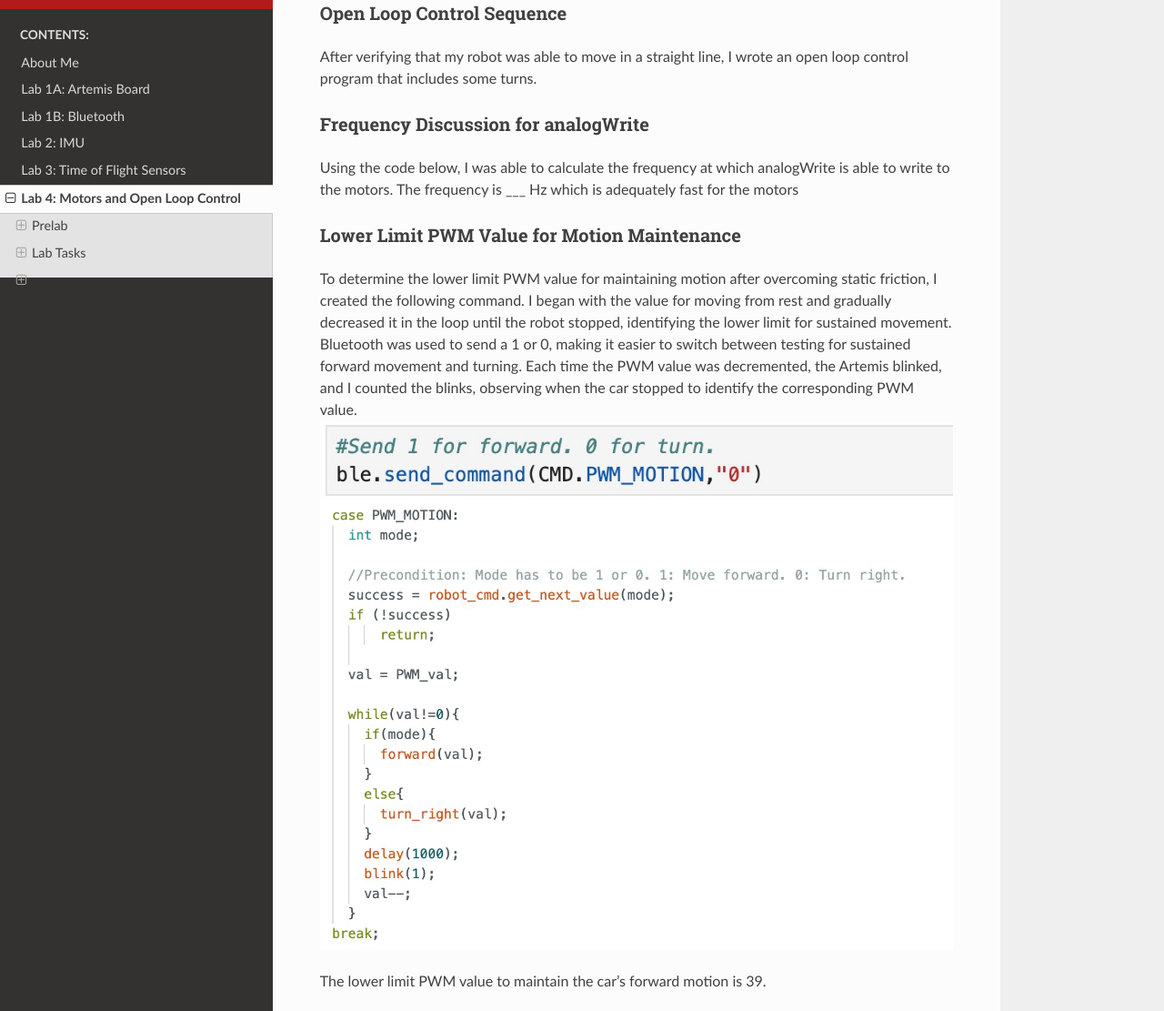
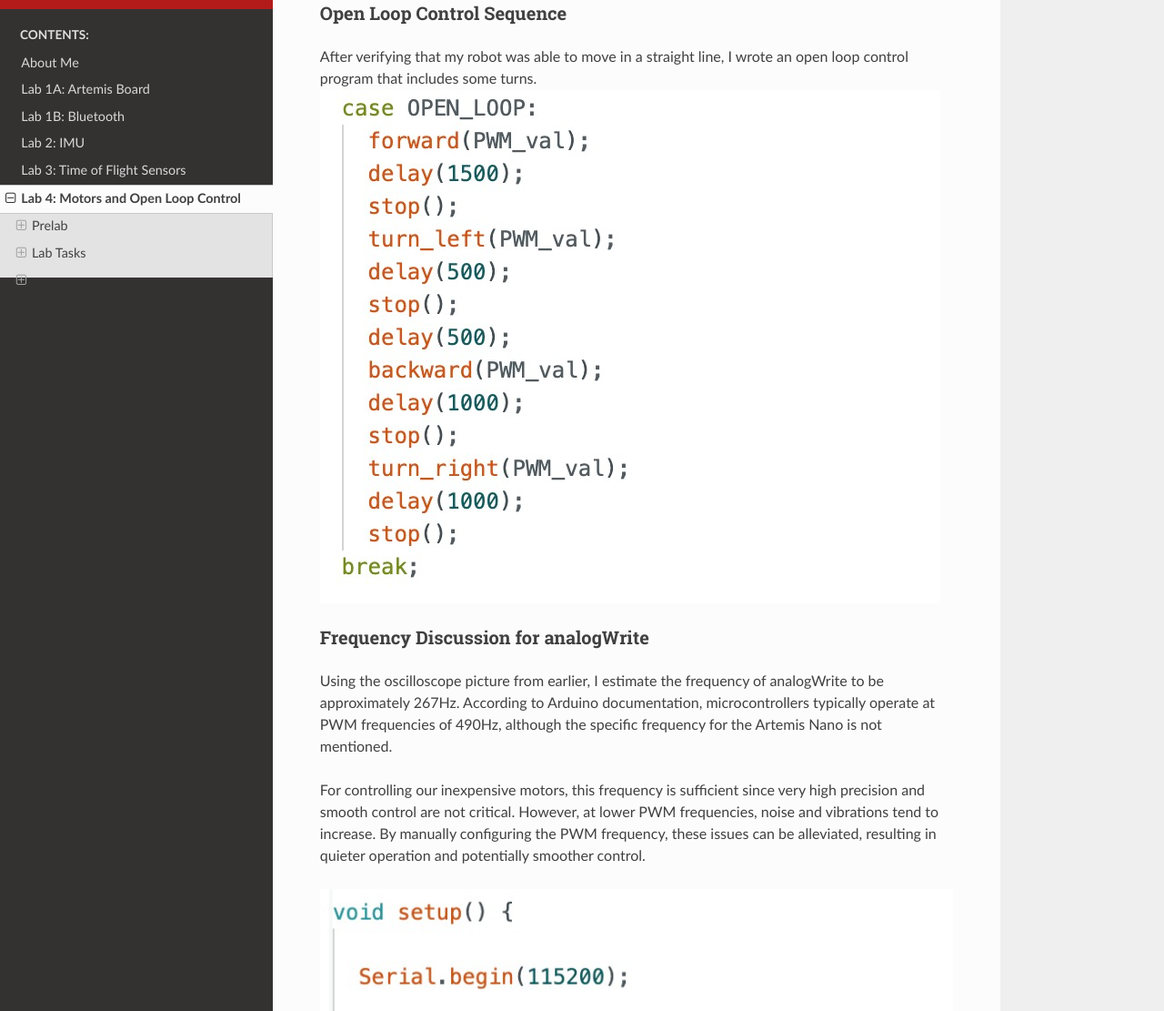
Before and after one commit to ayl48/FastRobots, a Sphinx documentation site: the page built from source/Lab4.md, in a window 1280 px wide and 1400 px high, scrolled down 12175 px, cut to the strip 83-1194 px from the top of the window. Shown: the whole strip at 91% size. Built offline with Sphinx 7.4.7 and the Read the Docs theme 3.1.0, drawn with Linux system fonts in a browser that asks for light colours; some of the changed text lies outside the part shown.

Commit message:
Semi-final edits

```diff
--- a/source/Lab4.md
+++ b/source/Lab4.md
@@ -104,7 +104,11 @@
 
 
 ### Frequency Discussion for analogWrite
-Using the code below, I was able to calculate the frequency at which analogWrite is able to write to the motors. The frequency is ___ Hz which is adequately fast for the motors
+Using the oscilloscope picture from earlier, I estimate the frequency of analogWrite to be approximately 267Hz. According to Arduino documentation, microcontrollers typically operate at PWM frequencies of 490Hz, although the specific frequency for the Artemis Nano is not mentioned.
+
+For controlling our inexpensive motors, this frequency is sufficient since very high precision and smooth control are not critical. However, at lower PWM frequencies, noise and vibrations tend to increase. By manually configuring the PWM frequency, these issues can be alleviated, resulting in quieter operation and potentially smoother control.
+
+![](images/Lab4/analog_write.jpg)
 
 ### Lower Limit PWM Value for Motion Maintenance
 To determine the lower limit PWM value for maintaining motion after overcoming static friction, I created the following command. I began with the value for moving from rest and gradually decreased it in the loop until the robot stopped, identifying the lower limit for sustained movement. Bluetooth was used to send a 1 or 0, making it easier to switch between testing for sustained forward movement and turning. Each time the PWM value was decremented, the Artemis blinked, and I counted the blinks, observing when the car stopped to identify the corresponding PWM value.
@@ -121,3 +125,5 @@
 
 ### References
 I referenced Nila's and Wenyi's pages. I also discussed ideas with Becky.
+Sources for analogWrite frequency discussion: [Improve Brushed DC Motor Performance: PWM Frequency](https://learn.adafruit.com/improve-brushed-dc-motor-performance/pwm-frequency) and [Arduino - analogWrite()](https://www.arduino.cc/reference/tr/language/functions/analog-io/analogwrite/)
+.
```
Also changed, not shown: source/images/Lab4/analog_write.jpg (added), source/images/Lab4/open_loop.jpg (added).
